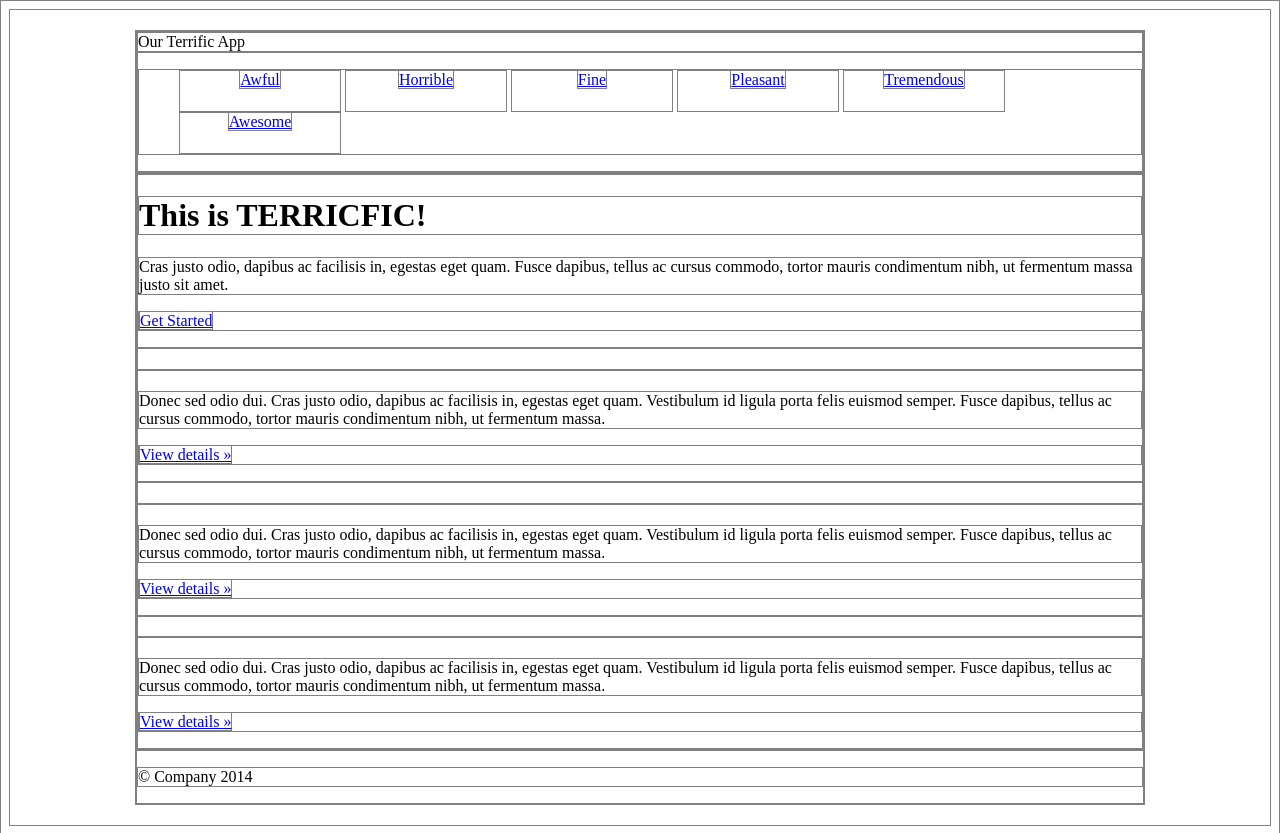
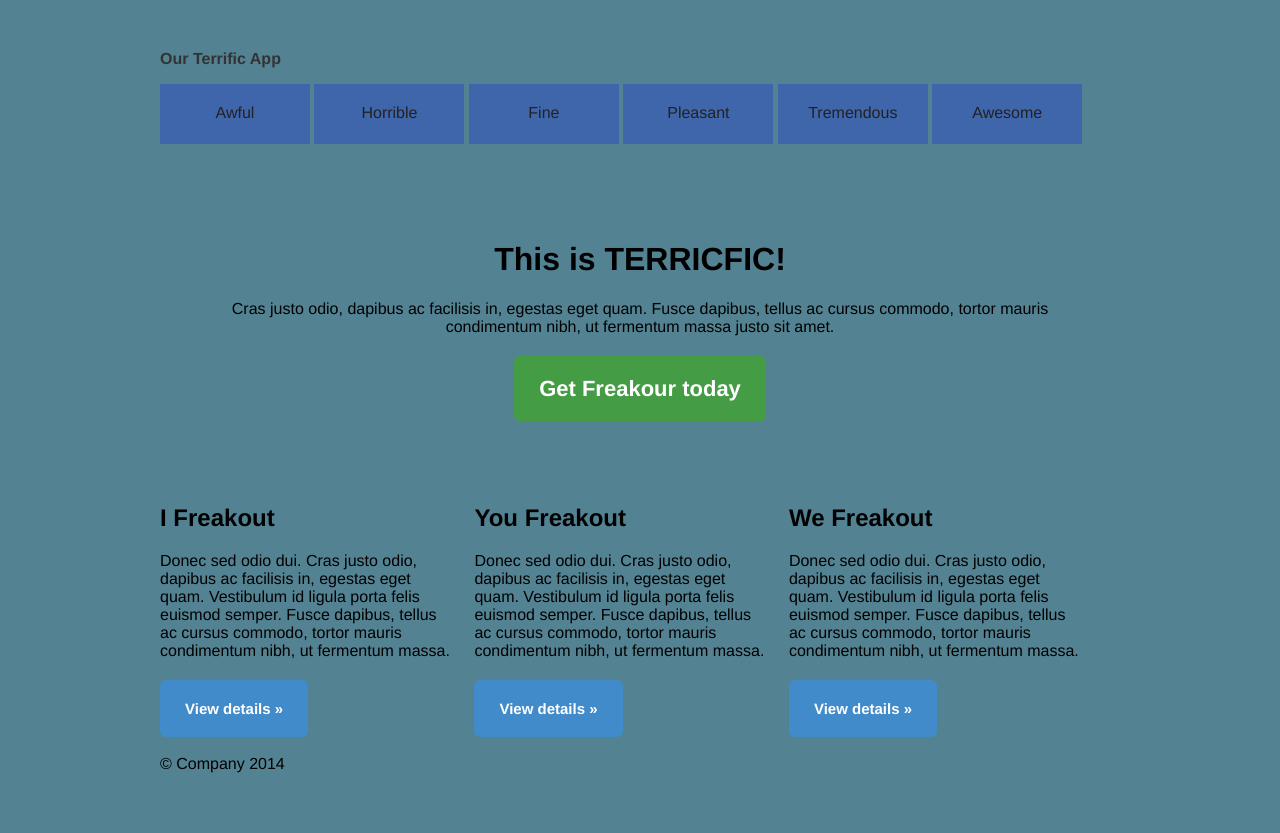
Before and after one commit to chinsan18/ourTerrificApp, a plain HTML site: page index.html in a window 1280 px wide. Drawn offline with nearby package versions, Linux system fonts and the light colour scheme.

Commit message:
final product

```diff
--- a/css/main.css
+++ b/css/main.css
@@ -1,17 +1,78 @@
+html {
+	font-family: "Helvetica Neue",Helvetica,Arial,sans-serif;
+}
+
+body {
+	background-color: #538292;
+}
+
+.header_title {
+	font-weight: bold;
+	color: #333;
+}
+
 .container   {
-	width: 80%;
-	margin: 20px auto;
+	width: 960px;
+	margin: 50px auto;
 }
 
 header nav ul li {
 	display: inline-block;
-	text-decoration: none;
-	width: 160px;
+	width: 150px;
 	height: 40px;
-
+	padding-top: 20px;
 	text-align: center;
+	background-color: #3F65AB;
 }
 
-header nav ul li a {
-	margin-top: 10px;
+header nav ul {
+	padding: 0;
 }
+
+a {
+	color: #222;
+	padding: 20px 25px;
+	text-decoration: none;
+}
+
+.content {
+	padding: 0px;
+	text-align: justify;
+}
+
+article {
+	display: inline-block;
+	width: 290px;
+	text-align: left;
+}
+
+.middle {
+	margin: 0 20px;
+}
+
+#insider {
+	text-align: center;
+	padding: 60px;
+}
+
+#insider a {
+	background-color: #449d44;
+	border-color: #398439;
+	border-radius: 6px;
+	color: white;
+	font-weight: bold;
+}
+
+.btn {
+	margin-top: 40px;
+	font-size: 22px;
+}
+
+article a {
+	background-color: #428bca;
+	border-color: #357ebd;
+	border-radius: 6px;
+	color: white;
+	font-weight: bold;
+	font-size: 15px;
+}
--- a/index.html
+++ b/index.html
@@ -4,14 +4,15 @@
 <head>
 	<title>Our Terrific App</title>
 	<style type="text/css">
-	* { border: 1px gray solid}
+	/** { border: 1px gray solid}*/
 	</style>
 	<link rel="stylesheet" type="text/css" href="css/main.css">
 </head>
 <body>
 	<div class="container">
+
 		<header>
-			<div>Our Terrific App</div>
+			<div class="header_title">Our Terrific App</div>
 			<nav>
 				<ul>
 					<li><a href="#">Awful</a></li>
@@ -23,31 +24,42 @@
 				</ul>
 			</nav>
 		</header>
+
 		<div class="content">
 			<header id="insider">
 				<h1>This is TERRICFIC!</h1>
 				<p>Cras justo odio, dapibus ac facilisis in, egestas eget quam. Fusce dapibus, tellus ac cursus commodo, tortor mauris condimentum nibh, ut fermentum massa justo sit amet.</p>
-				<p><a href="#">Get Started</a></p>
+				<p class="btn"><a href="#">Get Freakour today</a></p>
 			</header>
+
 			<article>
-				<h2></h2>
+				<h2>I Freakout</h2>
 				<p>Donec sed odio dui. Cras justo odio, dapibus ac facilisis in, egestas eget quam. Vestibulum id ligula porta felis euismod semper. Fusce dapibus, tellus ac cursus commodo, tortor mauris condimentum nibh, ut fermentum massa.</p>
-				<p><a href="#">View details &#187;</a></p>
+				<p class="btn"><a href="#">View details &#187;</a></p>
 			</article>
+
+			<article class="middle">
+				<h2>You Freakout</h2>
+				<p>Donec sed odio dui. Cras justo odio, dapibus ac facilisis in, egestas eget quam. Vestibulum id ligula porta felis euismod semper. Fusce dapibus, tellus ac cursus commodo, tortor mauris condimentum nibh, ut fermentum massa.</p>
+				<p class="btn"><a href="#">View details &#187;</a></p>
+			</article>
+
 			<article>
-				<h2></h2>
+				<h2>We Freakout</h2>
 				<p>Donec sed odio dui. Cras justo odio, dapibus ac facilisis in, egestas eget quam. Vestibulum id ligula porta felis euismod semper. Fusce dapibus, tellus ac cursus commodo, tortor mauris condimentum nibh, ut fermentum massa.</p>
-				<p><a href="#">View details &#187;</a></p>
+				<p class="btn"><a href="#">View details &#187;</a></p>
 			</article>
-			<article>
-				<h2></h2>
-				<p>Donec sed odio dui. Cras justo odio, dapibus ac facilisis in, egestas eget quam. Vestibulum id ligula porta felis euismod semper. Fusce dapibus, tellus ac cursus commodo, tortor mauris condimentum nibh, ut fermentum massa.</p>
-				<p><a href="#">View details &#187;</a></p>
-			</article>
+
 		</div>
+
+
 		<footer>
 			<p>&copy; Company 2014</p>
 		</footer>
 	</div>
+
+	<script type="text/javascript" src="assets/jquery.js"></script>
+	<script type="text/javascript" src="js/script.js"></script>
+
 </body>
 </html>
--- a/js/script.js
+++ b/js/script.js
@@ -0,0 +1,6 @@
+
+// APPLY FUNCTIONALITY TO THE CENTRAL BUTTON
+$("#insider a").on("click", function(){
+	// CHANGE THE TEXT IN THE PARAGHAPH ABOVE THE BUTTON
+	$("#insider h1").text("This is  SUPER SUPER SUPER TERRICFIC!");
+});
```
